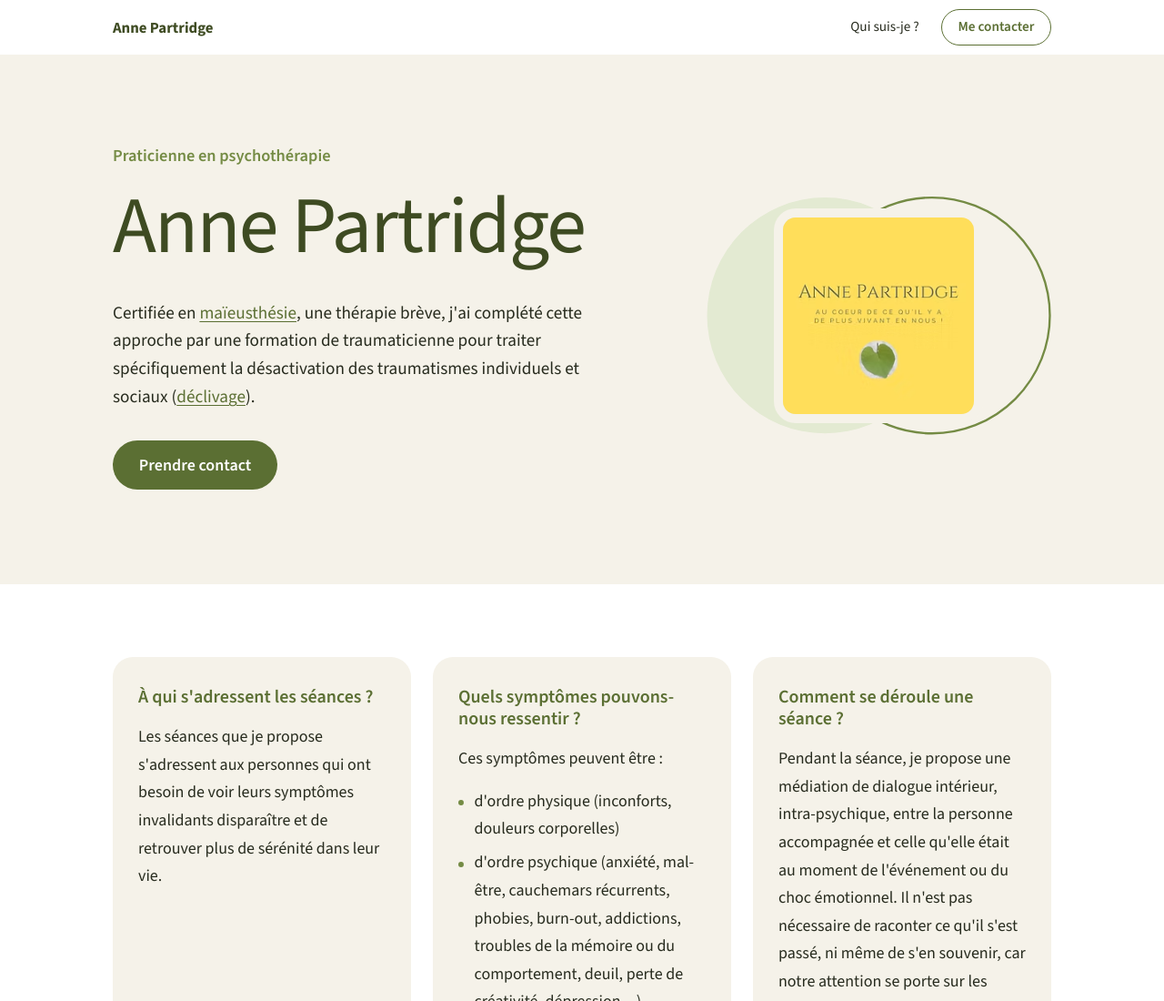
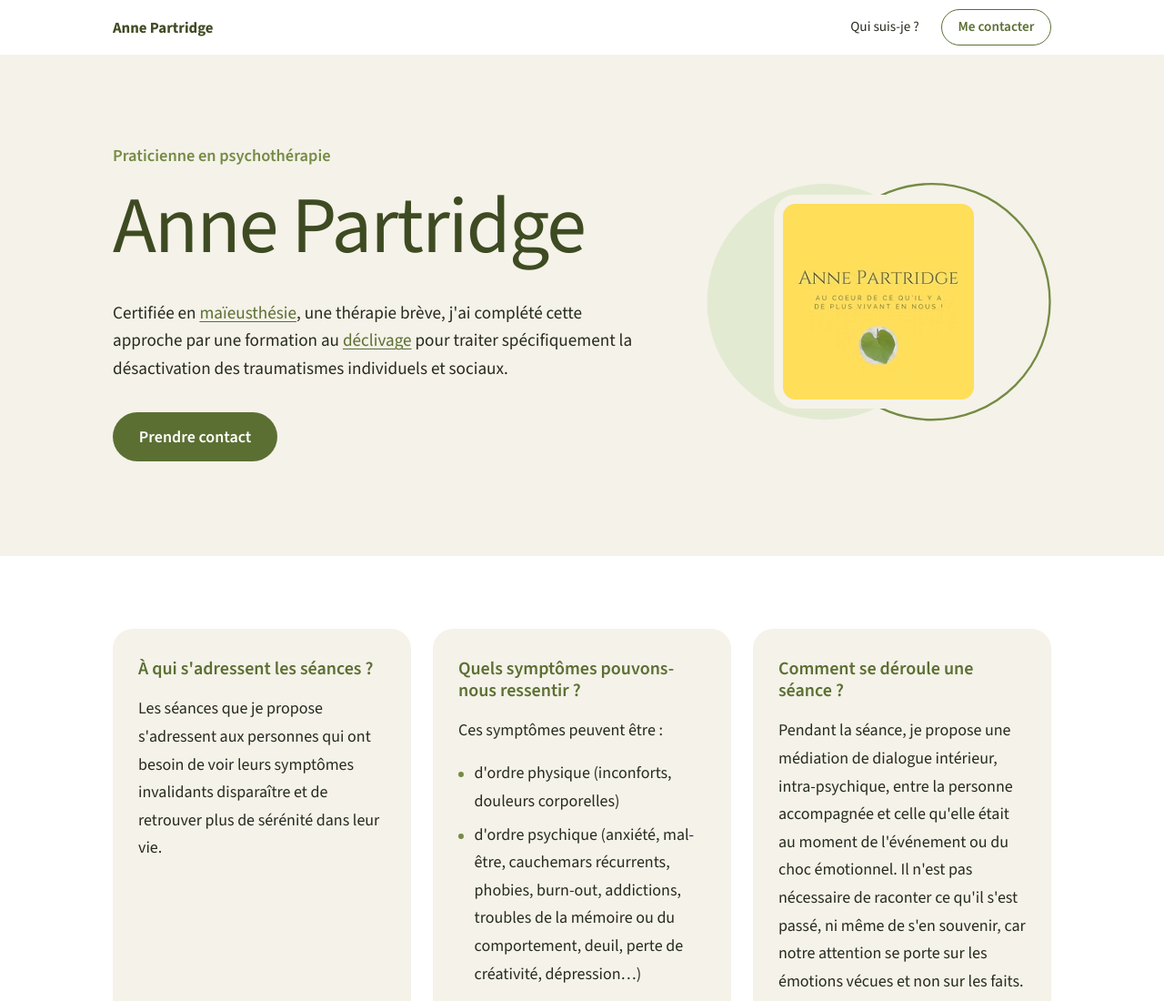
Before and after one commit to WilliamOlivers/anne-partridge, a plain HTML site: page index.html in a window 1280 px wide. Shown: the top 1100 px of the page at 91% size. Drawn offline with nearby package versions, Linux system fonts and the light colour scheme.

Commit message:
Édition visuelle : index.html

```diff
--- a/index.html
+++ b/index.html
@@ -42,9 +42,8 @@
         <h1>Anne Partridge</h1>
         <p class="hero-intro">Certifiée en
           <a href="https://www.maieusthesie.com/" target="_blank" rel="noopener">maïeusthésie</a>,
-          une thérapie brève, j'ai complété cette approche par une formation de traumaticienne pour traiter
-          spécifiquement la désactivation des traumatismes individuels et sociaux
-          (<a href="https://www.francoise-leclere-declivage.com" target="_blank" rel="noopener">déclivage</a>).
+          une thérapie brève, j'ai complété cette approche par une formation au <a href="https://www.francoise-leclere-declivage.com/">déclivage</a> pour traiter
+          spécifiquement la désactivation des traumatismes individuels et sociaux.
         </p>
         <a class="btn" href="#contact">Prendre contact</a>
         </div>
@@ -112,7 +111,7 @@
     <section class="band">
       <div class="wrap">
         <p class="statement">
-          Le processus de déclivage permet de retrouver et réhabiliter l'être dont nous nous sommes coupé.e, de lui offrir une validation existentielle qui permet de ne plus jamais le perdre.<br>Grâce à cette réhabilitation, nous ressentons une complétude, plus d'apaisement et de sérénité. </p>
+          Le processus de déclivage permet de retrouver <br>et réhabiliter l'être dont nous nous sommes coupé.e, <br>de lui offrir une validation existentielle <br>qui permet de ne plus jamais le perdre.<br>Grâce à cette réhabilitation, nous ressentons une complétude, plus d'apaisement et de sérénité. </p>
       </div>
     </section>
 
@@ -209,4 +208,5 @@
 
 
 
+
 </body></html>
```
